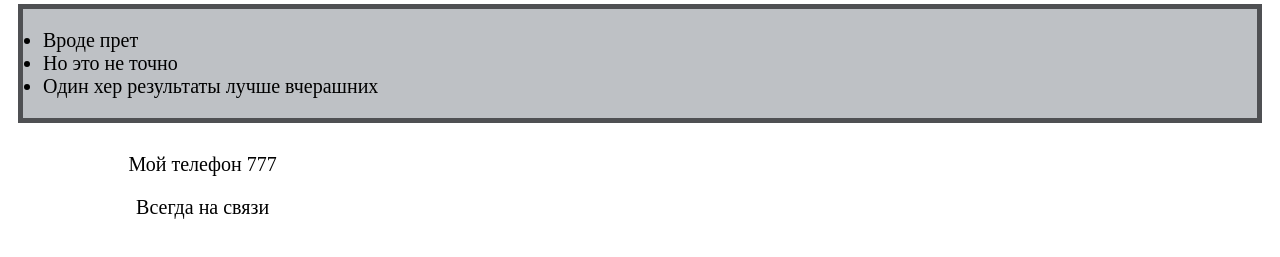
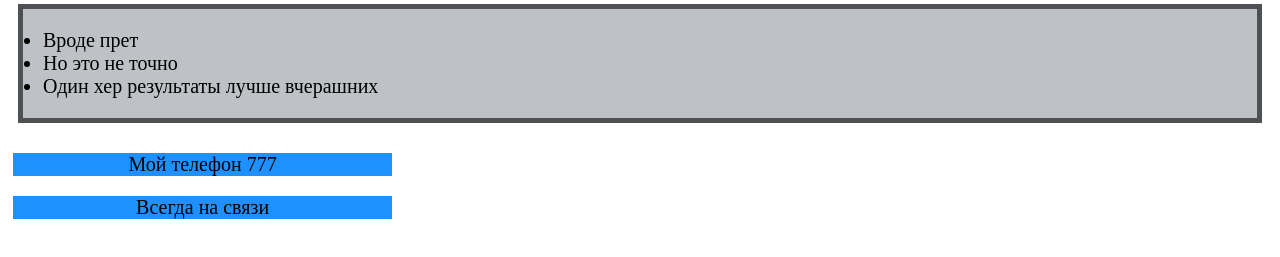
Before and after one commit to Zwerr76/Test, a plain HTML site: page index.html in a window 1280 px wide. Shown: the part 247-504 px from the top of the page. Drawn offline with Linux system fonts and the light colour scheme; files whose address does not match are found by name.

Commit message:
Второй комит

```diff
--- a/Style.css
+++ b/Style.css
@@ -9,6 +9,10 @@ h1 {
 Body {
     font-size: 20px;
 
+}
+
+p {
+  background-color: dodgerblue;
 }
 
 .uno {
```
